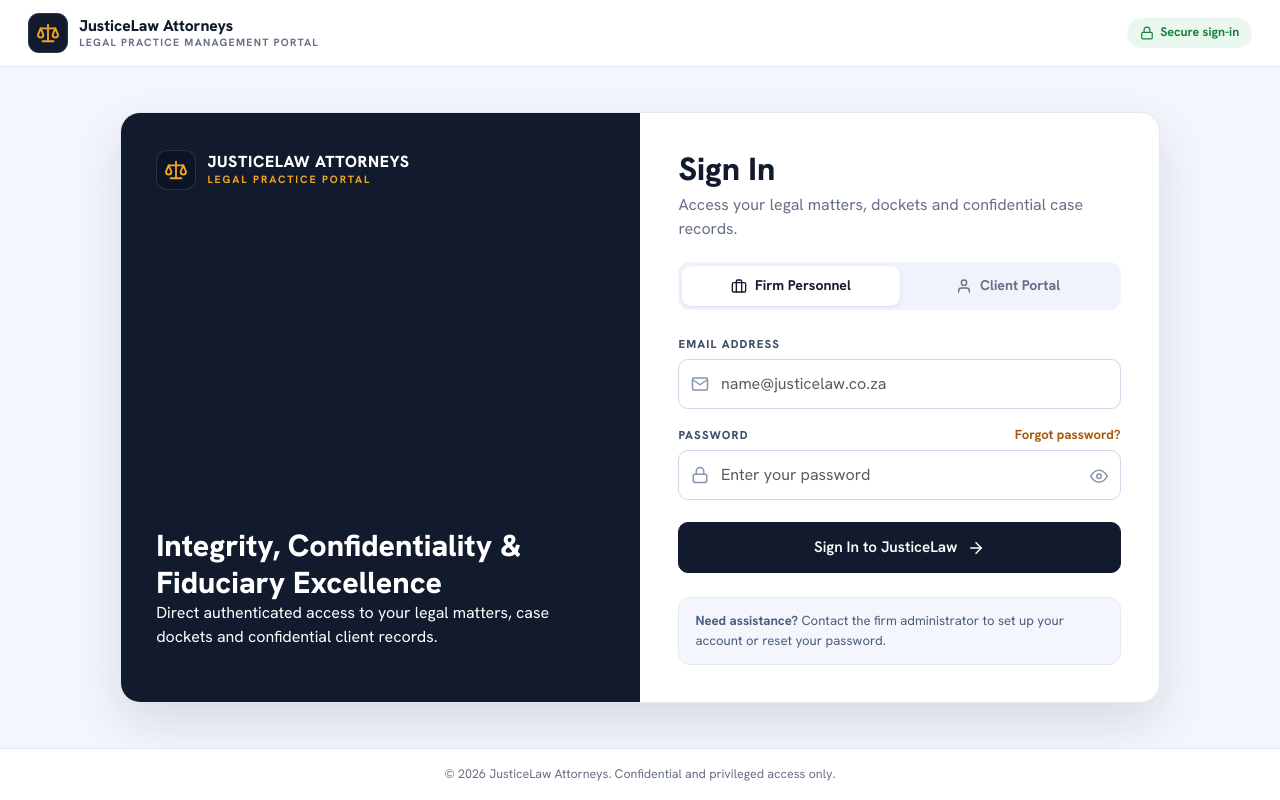
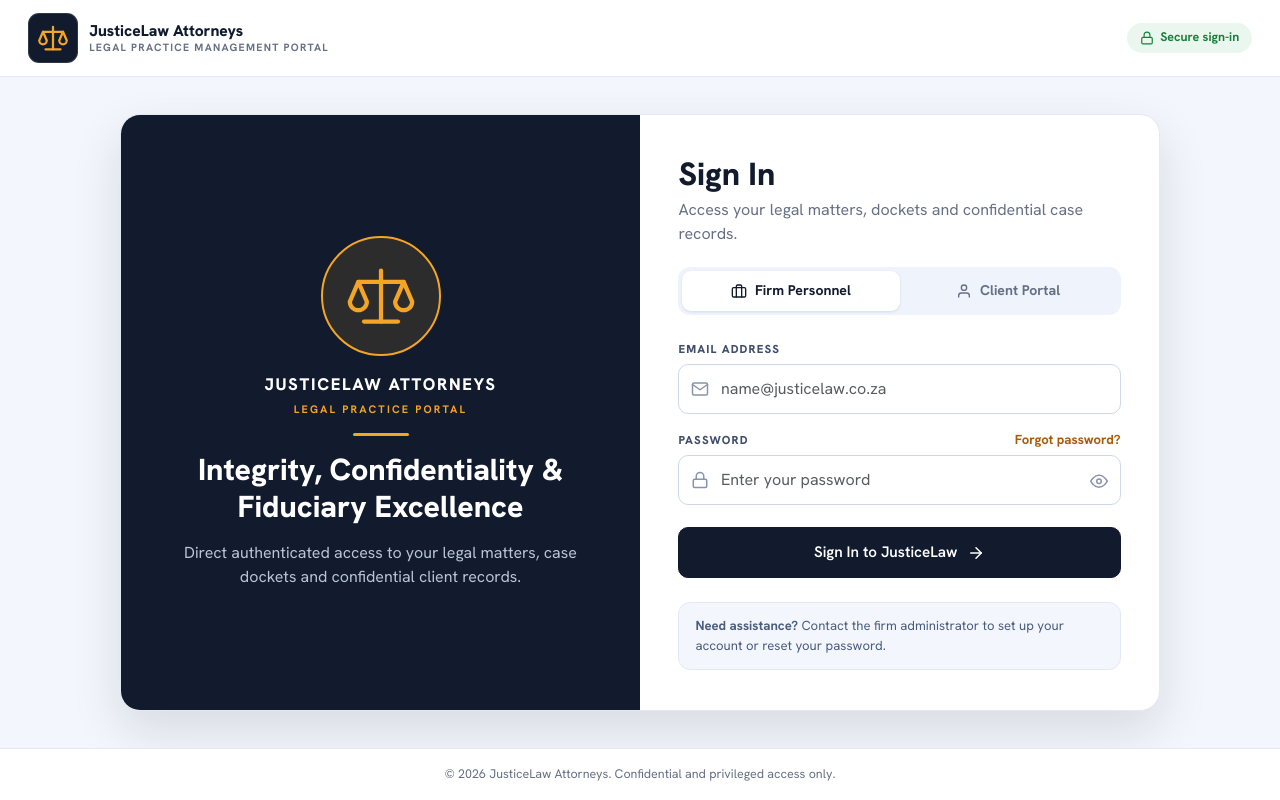
Before and after one commit to katlegostuart/justice-law-system, a React (Vite) app in the folder Frontend/justice-law-client/: page /login in a window 1280 px wide. Built offline with nearby package versions, Linux system fonts and the light colour scheme.

Commit message:
style: symmetric login with larger justice emblem

```diff
--- a/Frontend/justice-law-client/src/components/Icon.jsx
+++ b/Frontend/justice-law-client/src/components/Icon.jsx
@@ -32,7 +32,7 @@ const paths = {
   scale: <><path d="M12 3v18" /><path d="M6 21h12" /><path d="M4 7h16" /><path d="M4 7l-3 7a3 3 0 0 0 6 0z" /><path d="M20 7l-3 7a3 3 0 0 0 6 0z" /></>,
 };
 
-export default function Icon({ name, size = 18, className = '' }) {
+export default function Icon({ name, size = 18, className = '', strokeWidth = 2 }) {
   return (
     <svg
       width={size}
@@ -40,7 +40,7 @@ export default function Icon({ name, size = 18, className = '' }) {
       viewBox="0 0 24 24"
       fill="none"
       stroke="currentColor"
-      strokeWidth="2"
+      strokeWidth={strokeWidth}
       strokeLinecap="round"
       strokeLinejoin="round"
       className={className}
--- a/Frontend/justice-law-client/src/index.css
+++ b/Frontend/justice-law-client/src/index.css
@@ -316,13 +316,17 @@ h1, h2, h3, h4, h5 { color: var(--ink); }
 .login-page { min-height: 100vh; display: flex; flex-direction: column; background: var(--bg); }
 .login-top { display: flex; justify-content: space-between; align-items: center; background: #fff; border-bottom: 1px solid var(--line); padding: 0.8rem 1.75rem; }
 .login-top .brand { margin: 0; }
-.login-top .brand-mark { background: var(--navy); }
+.login-top .brand-mark { background: var(--navy); width: 50px; height: 50px; }
 .login-top .brand-text strong { color: var(--navy); font-size: 0.98rem; letter-spacing: 0; }
 .login-top .brand-text small { color: var(--muted); letter-spacing: 0.12em; }
 .secure-tag { display: inline-flex; align-items: center; gap: 0.4rem; background: #eaf7ee; color: #15803d; font-weight: 700; font-size: 0.78rem; padding: 0.35rem 0.8rem; border-radius: 999px; }
 .login-main { flex: 1; display: grid; place-items: center; padding: 2rem 1rem; }
 .login-card { display: grid; grid-template-columns: 1fr 1fr; width: min(1040px, 100%); background: #fff; border-radius: 20px; overflow: hidden; box-shadow: 0 20px 50px rgba(16, 27, 45, 0.12); border: 1px solid var(--line); }
-.login-left { background: var(--navy); color: #fff; padding: 2.3rem 2.2rem; display: flex; flex-direction: column; justify-content: space-between; gap: 1.2rem; min-height: 440px; }
+.login-left { background: var(--navy); color: #fff; padding: 2.5rem 2.4rem; display: flex; flex-direction: column; align-items: center; justify-content: center; text-align: center; gap: 1rem; min-height: 440px; }
+.login-emblem { width: 120px; height: 120px; border-radius: 50%; display: grid; place-items: center; background: rgba(245,165,36,0.12); border: 2px solid var(--amber); color: var(--amber); }
+.login-brandname strong { display: block; letter-spacing: 0.1em; font-size: 1.05rem; font-weight: 800; }
+.login-brandname small { display: block; color: var(--amber); letter-spacing: 0.2em; font-size: 0.68rem; font-weight: 700; margin-top: 4px; }
+.login-divider { width: 56px; height: 3px; background: var(--amber); border-radius: 2px; }
 .login-left .brand { margin: 0 0 0.6rem; }
 .login-left h2 { color: #fff; font-size: 1.9rem; font-weight: 800; line-height: 1.2; margin: 0; }
 .login-left > p { color: #b9c4d9; margin: 0; }
@@ -331,7 +335,7 @@ h1, h2, h3, h4, h5 { color: var(--ink); }
 .login-feature strong { display: block; font-size: 0.76rem; letter-spacing: 0.1em; }
 .login-feature span { color: #aab6cc; font-size: 0.84rem; }
 .login-features { border-top: 1px solid rgba(255, 255, 255, 0.1); padding-top: 1.2rem; display: flex; flex-direction: column; gap: 1rem; }
-.login-right { padding: 2.3rem 2.4rem; }
+.login-right { padding: 2.5rem 2.4rem; display: flex; flex-direction: column; justify-content: center; }
 .login-right h1 { font-size: 2rem; font-weight: 800; margin: 0 0 0.3rem; }
 .login-right .lead-text { color: var(--muted); margin-bottom: 1.3rem; }
 .login-tabs { display: flex; background: var(--field); border-radius: 12px; padding: 4px; margin-bottom: 1.3rem; }
--- a/Frontend/justice-law-client/src/pages/Login.jsx
+++ b/Frontend/justice-law-client/src/pages/Login.jsx
@@ -48,7 +48,7 @@ export default function Login() {
       <header className="login-top">
         <div className="brand">
           <span className="brand-mark">
-            <Icon name="scale" size={22} />
+            <Icon name="scale" size={30} strokeWidth={1.8} />
           </span>
           <div className="brand-text">
             <strong>JusticeLaw Attorneys</strong>
@@ -63,19 +63,14 @@ export default function Login() {
       <main className="login-main">
         <div className="login-card">
           <section className="login-left">
-            <div className="brand">
-              <span className="brand-mark">
-                <Icon name="scale" size={22} />
-              </span>
-              <div className="brand-text">
-                <strong>JUSTICELAW ATTORNEYS</strong>
-                <small>LEGAL PRACTICE PORTAL</small>
-              </div>
+            <span className="login-emblem"><Icon name="scale" size={68} strokeWidth={1.5} /></span>
+            <div className="login-brandname">
+              <strong>JUSTICELAW ATTORNEYS</strong>
+              <small>LEGAL PRACTICE PORTAL</small>
             </div>
-            <div>
-              <h2>Integrity, Confidentiality &amp; Fiduciary Excellence</h2>
-              <p>Direct authenticated access to your legal matters, case dockets and confidential client records.</p>
-            </div>
+            <span className="login-divider" />
+            <h2>Integrity, Confidentiality &amp; Fiduciary Excellence</h2>
+            <p>Direct authenticated access to your legal matters, case dockets and confidential client records.</p>
           </section>
 
           <section className="login-right">
```
